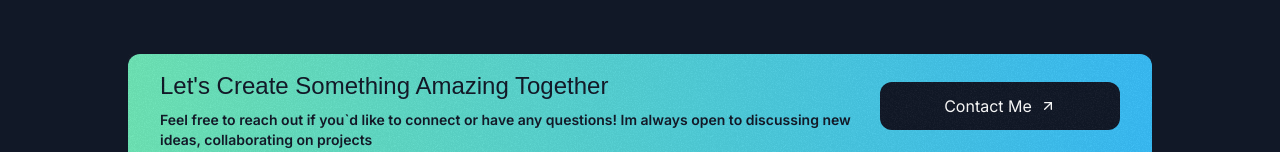
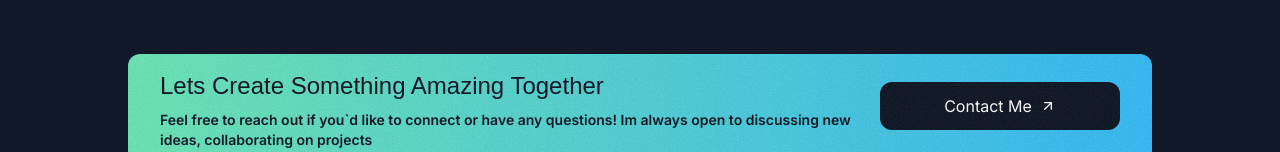
Before and after one commit to shlomiash/ShlomiDeveloper, a Next.js app: page / in a window 1280 px wide. Shown: the part 3140-3292 px from the top of the page. Built offline with nearby package versions, Linux system fonts and the light colour scheme; a web font is replaced by a local one.

Commit message:
Describe your changes here

```diff
--- a/src/sections/Contact.tsx
+++ b/src/sections/Contact.tsx
@@ -13,7 +13,7 @@ export const ContactSection = () => {
           <div className="lg:col-span-3">
             <div className="text-gray-900 py-4 flex flex-col text-center lg:text-left gap-2">
               <h3 className=" text-2xl capitalize font-serif">
-                Let's create something amazing together
+                Lets create something amazing together
               </h3>
               <p className="font-semibold text-sm">
                 Feel free to reach out if you`d like to connect or have any
```
